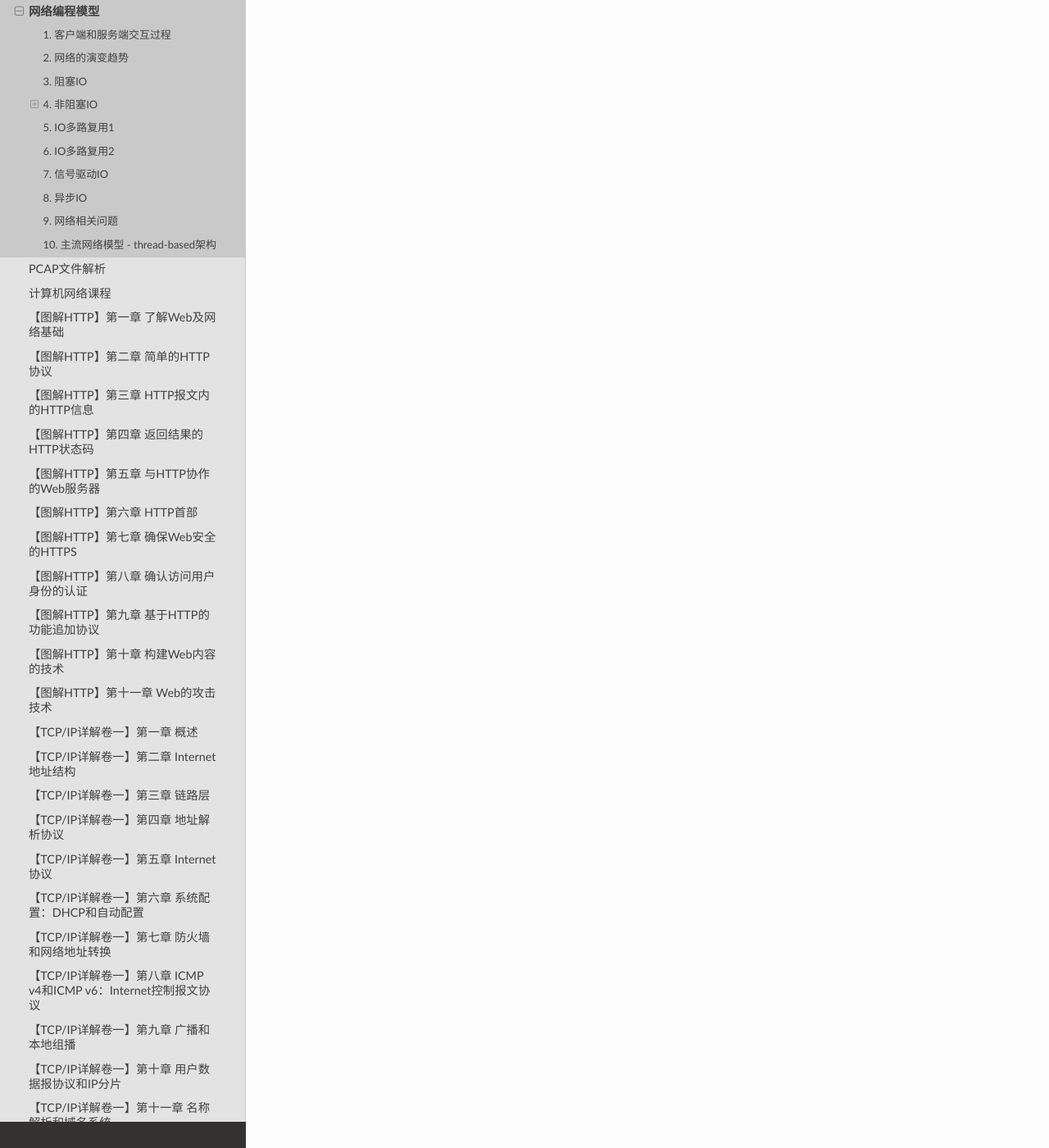
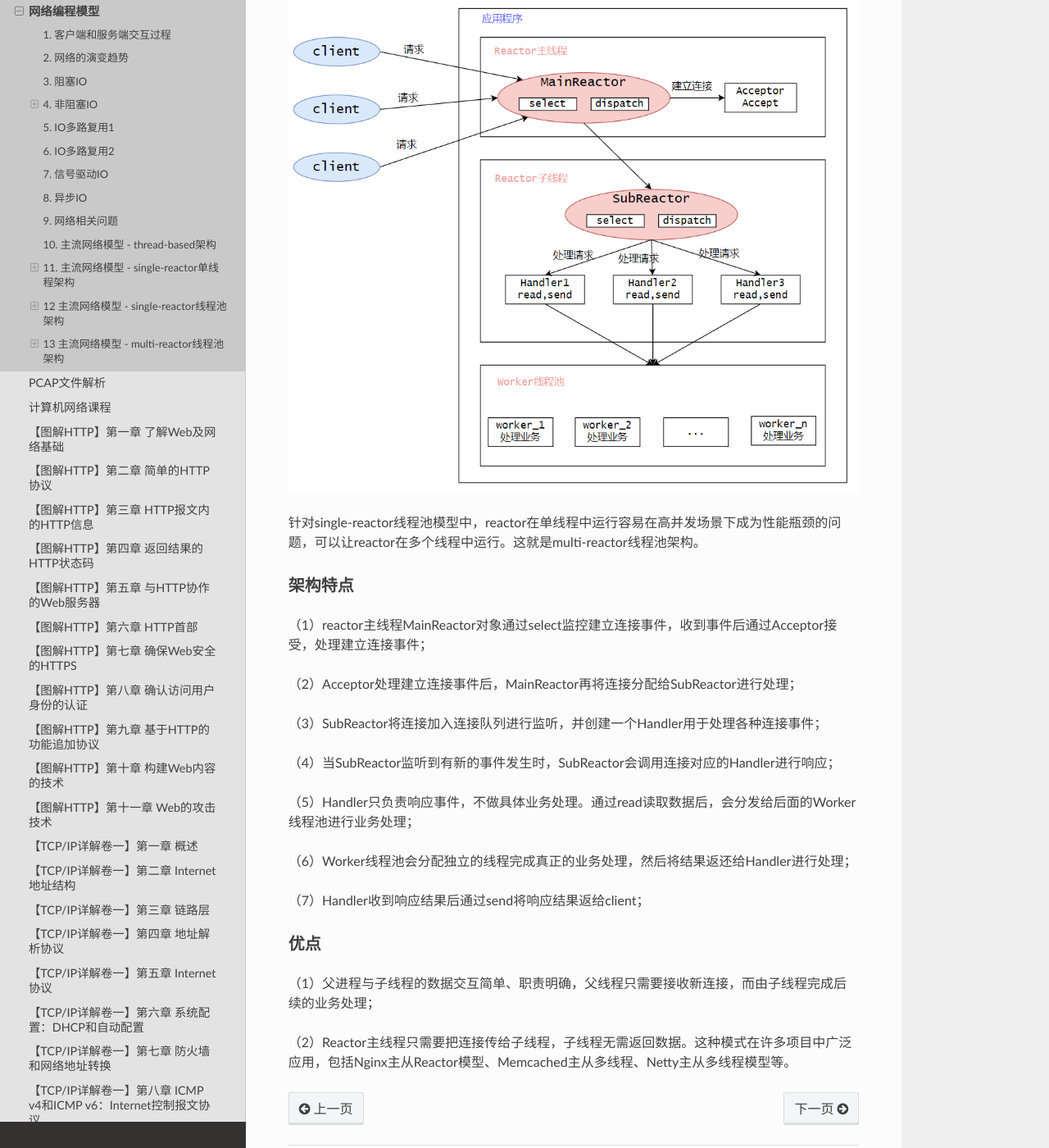
Before and after one commit to wallace-lai/learning-notes, a Sphinx documentation site: the page built from source/Network/npm.md, in a window 1280 px wide and 1400 px high, scrolled down 15599 px. Shown: the whole window at 82% size. Built offline with Sphinx 7.4.7 and the Read the Docs theme 2.0.0, drawn with Linux system fonts in a browser that asks for light colours; some of the changed text lies outside the part shown.

Commit message:
update npm (#150)

```diff
--- a/source/Network/npm.md
+++ b/source/Network/npm.md
@@ -308,3 +308,87 @@
 （3）线程切换需要一定的资源开销
 
 （4）一个进程能开辟的线程数量有限
+
+## 11. 主流网络模型 - single-reactor单线程架构
+
+![single-reactor单线程](../media/images/Network/npm12.png)
+
+### 架构特点
+
+（1）reactor对象通过select监控客户端请求事件，收到事件后通过dispatch进行分发；
+
+（2）如果是建立连接请求事件，则由Acceptor通过accept处理连接请求，然后创建一个Handler对象处理连接完成后的后续业务处理；
+
+（3）如果不是建立连接事件，则reactor会分发给连接对应的Handler来响应；
+
+（4）Handler会完成read、业务处理、send的完整业务流程；
+
+### 优点
+
+（1）模型简单，没有多线程、进程间通信、竞争的问题，因为全在一个线程中完成
+
+### 缺点
+
+（1）性能问题严重，只有一个线程，无法完全发挥多核CPU的性能。Handler在处理某个连接上的业务时，整个进程无法处理其他的连接事件，很容易导致性能瓶颈。
+
+（2）当其中某个Handler阻塞时，会导致其他所有client的Handler得不到执行。同时也会无法接收新的client连接请求，因为Accept也被阻塞了。
+
+### 适用场景
+
+（1）客户端的数量有限，业务处理非常快，比如Redis；
+
+## 12 主流网络模型 - single-reactor线程池架构
+
+![single-reactor线程池](../media/images/Network/npm13.png)
+
+### 架构特点
+
+（1）reactor通过select监控客户端请求事件，收到事件后通过dispatch进行分发；
+
+（2）如果是建立连接请求事件，则由Acceptor通过Accept处理连接请求，然后创建一个Handler对象处理后续的各种事件；
+
+（3）如果不是建立连接事件，则reactor会调用连接对应的Handler来响应；
+
+（4）Handler只负责响应事件，不做具体业务处理。通过read读取数据后，会分发给后面的Worker线程池进行业务处理；
+
+（5）Worker线程池会分配独立的线程完成真正的业务处理，然后将结果返还给Handler进行处理；
+
+（6）Handler收到响应结果后通过send将响应结果返给client；
+
+### 优点
+
+（1）可以充分利用CPU多核处理能力；
+
+### 缺点
+
+（1）多线程数据共享和访问比较复杂；
+
+（2）**reactor承担所有事件的监听和响应，在单线程中运行，高并发场景下容易成为性能瓶颈**；
+
+## 13 主流网络模型 - multi-reactor线程池架构
+
+![multi-reactor线程池](../media/images/Network/npm14.png)
+
+针对single-reactor线程池模型中，reactor在单线程中运行容易在高并发场景下成为性能瓶颈的问题，可以让reactor在多个线程中运行。这就是multi-reactor线程池架构。
+
+### 架构特点
+
+（1）reactor主线程MainReactor对象通过select监控建立连接事件，收到事件后通过Acceptor接受，处理建立连接事件；
+
+（2）Acceptor处理建立连接事件后，MainReactor再将连接分配给SubReactor进行处理；
+
+（3）SubReactor将连接加入连接队列进行监听，并创建一个Handler用于处理各种连接事件；
+
+（4）当SubReactor监听到有新的事件发生时，SubReactor会调用连接对应的Handler进行响应；
+
+（5）Handler只负责响应事件，不做具体业务处理。通过read读取数据后，会分发给后面的Worker线程池进行业务处理；
+
+（6）Worker线程池会分配独立的线程完成真正的业务处理，然后将结果返还给Handler进行处理；
+
+（7）Handler收到响应结果后通过send将响应结果返给client；
+
+### 优点
+
+（1）父进程与子线程的数据交互简单、职责明确，父线程只需要接收新连接，而由子线程完成后续的业务处理；
+
+（2）Reactor主线程只需要把连接传给子线程，子线程无需返回数据。这种模式在许多项目中广泛应用，包括Nginx主从Reactor模型、Memcached主从多线程、Netty主从多线程模型等。
```
Also changed, not shown: other parts of source/Network/npm.md (+1 -1 lines), source/media/images/Network/npm12.png (added), source/media/images/Network/npm13.png (added), source/media/images/Network/npm14.png (added).
